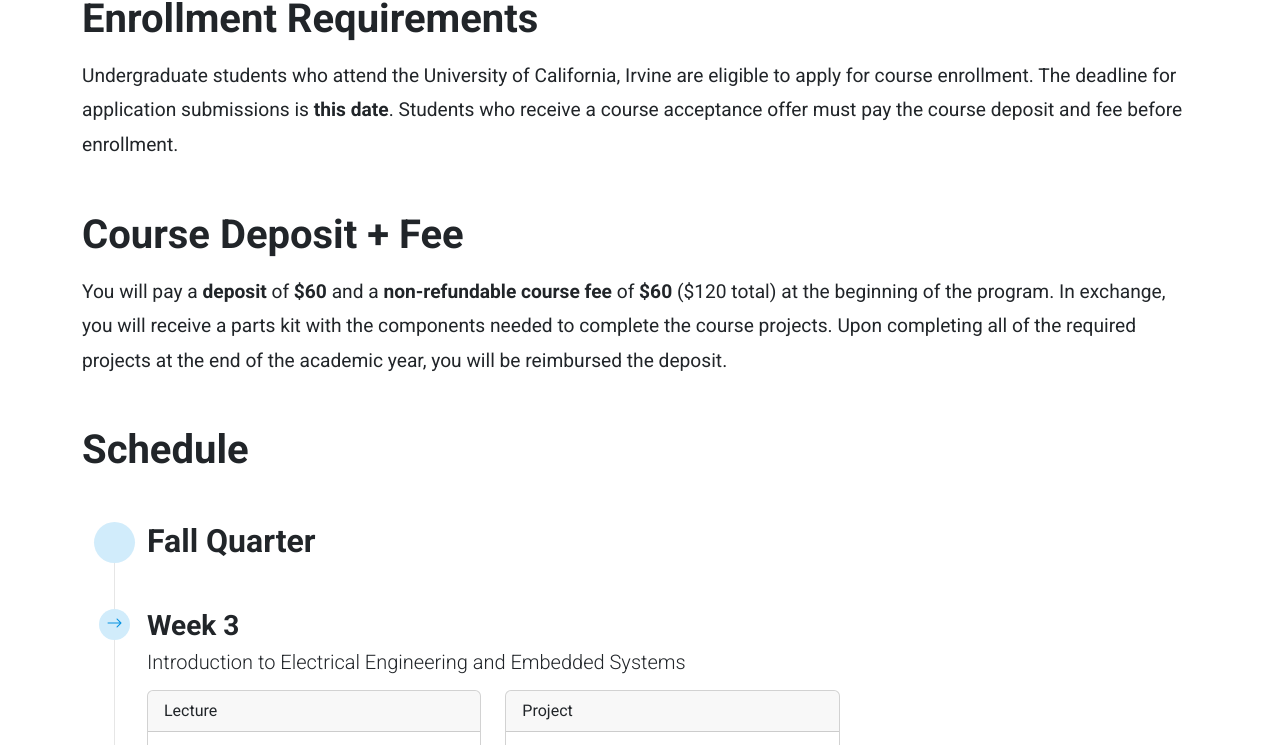
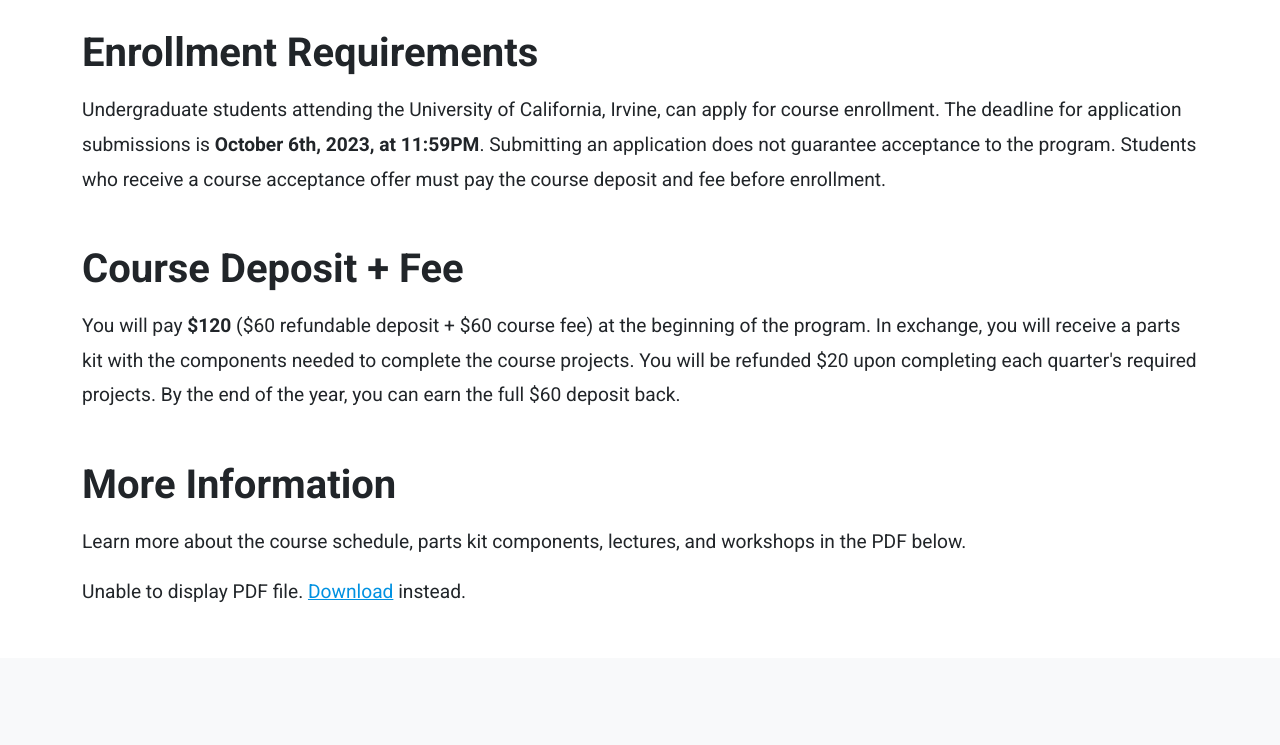
Before and after one commit to uci-ieee/ops-webpages-2024-2025, a website: page syllabus.html in a window 1280 px wide. Shown: the part 862-1607 px from the top of the page. Drawn offline with nearby package versions, Linux system fonts and the light colour scheme; a web font is replaced by a local one.

Commit message:
updated syllabus and added pdf

```diff
--- a/syllabus.html
+++ b/syllabus.html
@@ -53,13 +53,16 @@
                 Course Description
             </h1>
             <p class="mb-5">
-                Open Project Space (OPS) is a year-long technical course in embedded systems. We introduce engineering
-                students to topics relevant to their coursework and potential career paths: integrated circuits,
-                breadboarding,
-                soldering, microcontrollers, embedded programming with C++, PCB design, and hardware communication.
-                Unlike a traditional college course, we aim to increase engagement with
-                project-based learning. Students complete eight projects encapsulating the program’s topics, culminating
-                in one final capstone project where they design and build a remote-controlled rover.
+                Open Project Space (OPS) is a year-long technical course in embedded systems. We
+                introduce engineering students to topics relevant to their coursework and potential
+                career paths: integrated circuits, breadboarding, soldering, microcontrollers, embedded
+                programming with C++, PCB design, and hardware communication.
+
+                Unlike a traditional college course, we aim to increase engagement with project-based
+                learning. Students individually complete eight projects encapsulating the program’s
+                topics, culminating in one final capstone project where they design and build a
+                remote-controlled rover. Regularly scheduled workshops and lectures complement the
+                projects.
             </p>
             <h1 class="fw-bold mb-3">
                 Our Mission
@@ -86,26 +89,37 @@
                 Enrollment Requirements
             </h1>
             <p class="mb-5">
-                Undergraduate students who attend the University of California, Irvine
-                are eligible to apply for course enrollment. The deadline for application submissions is
-                <strong>this date</strong>. Students who receive a course acceptance offer must pay the course deposit and fee before enrollment.
+                Undergraduate students attending the University of California, Irvine, can apply for
+                course enrollment. The deadline for application submissions is <strong>October 6th, 2023, at
+                11:59PM</strong>. Submitting an application does not guarantee acceptance to the program.
+                Students who receive a course acceptance offer must pay the course deposit and fee
+                before enrollment.
             </p>
 
             <h1 class="fw-bold mb-3">
                 Course Deposit + Fee
             </h1>
             <p class="mb-5">
-                You will pay a <strong>deposit</strong> of <strong>$60</strong> and
-                a <strong>non-refundable course fee</strong> of <strong>$60</strong> ($120 total) at the beginning of
-                the program.
-                In exchange, you will receive a parts kit with the components needed to complete the course projects.
-                Upon completing all of the required projects at the end of the academic year, you will be reimbursed the
-                deposit.
+                You will pay <strong>$120</strong> ($60 refundable deposit + $60 course fee) at the beginning of the
+                program. In exchange, you will receive a parts kit with the components needed to
+                complete the course projects. You will be refunded $20 upon completing each quarter's
+                required projects. By the end of the year, you can earn the full $60 deposit back.
             </p>
+
+            <h1 class="fw-bold mb-3">
+                More Information
+            </h1>
+            <p class="mb-3">
+                Learn more about the course schedule, parts kit components, lectures, and workshops in the PDF below.
+            </p>
+
+            <object class="mb-5" data="assets\images\pdfs\ops_syllabus.pdf" type="application/pdf" width="100%"  style="height:60vh;">
+                <p>Unable to display PDF file. <a href="assets\images\pdfs\ops_syllabus.pdf">Download</a> instead.</p>
+            </object>
         </section>
 
         <!-- Section: Timeline -->
-        <section class="pb-5">
+        <template class="pb-5">
             <h1 class="fw-bold mb-5">
                 Schedule
             </h1>
@@ -556,7 +570,7 @@
                 <!-- End Timeline Item: Week-->
 
             </ul>
-        </section>
+        </template>
         <!-- Section: Timeline -->
 
     </main>
```
Also changed, not shown: 1 other file.
